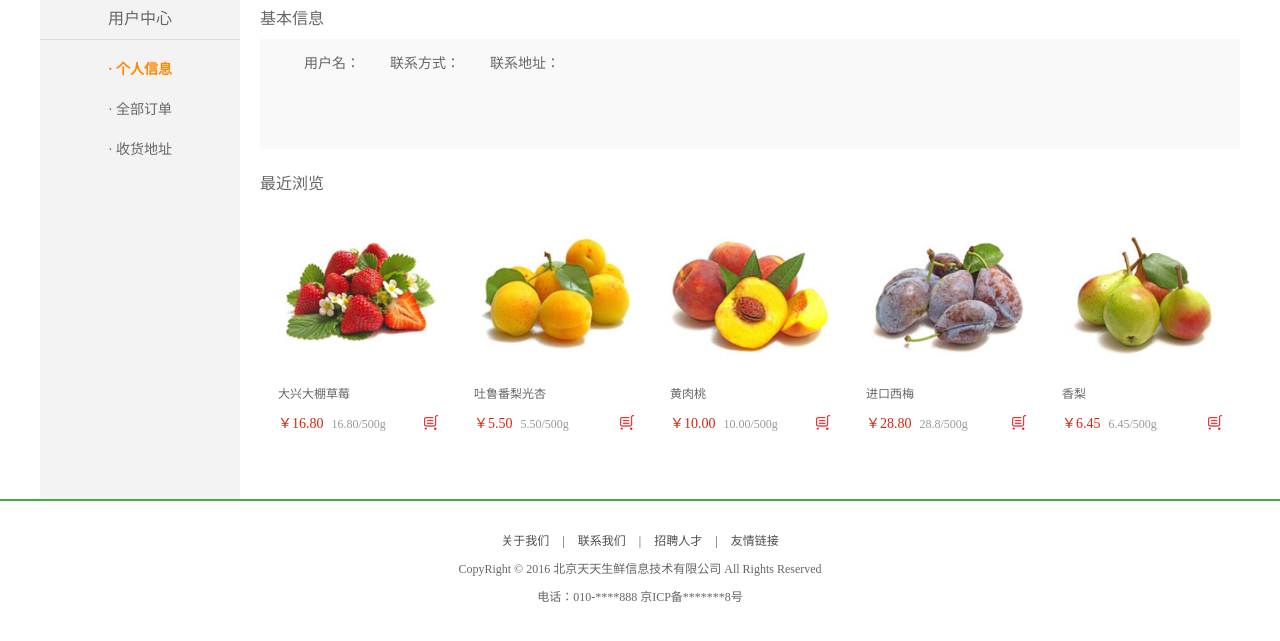
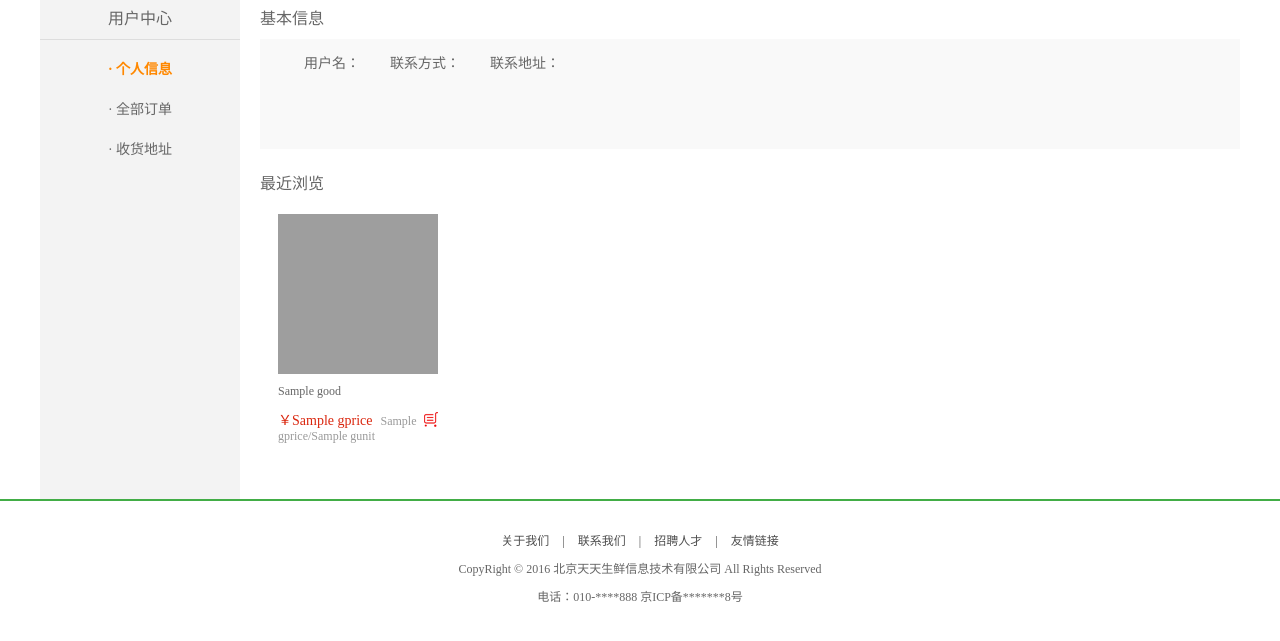
Before and after one commit to amuqiao/DailyFresh, a Django app: template dailyfresh/templates/df_user/user_center_info.html in a window 1280 px wide. Shown: the part 146-787 px from the top of the page. Run offline with Django 3.2, Linux system fonts and the light colour scheme; the template is opened without the code that fills it: most values are stand-ins (such as "Sample title", 1, 10 or a date in 2020); grey boxes are pictures that could not be loaded.

Commit message:
添加浏览历史记录

```diff
--- a/dailyfresh/templates/df_user/user_center_info.html
+++ b/dailyfresh/templates/df_user/user_center_info.html
@@ -23,55 +23,17 @@
 				<h3 class="common_title2">最近浏览</h3>
 				<div class="has_view_list">
 					<ul class="goods_type_list clearfix">
+				{% for goods in history_list %}
 				<li>
-					<a href="detail.html"><img src="/static/images/goods/goods003.jpg"></a>
-					<h4><a href="detail.html">大兴大棚草莓</a></h4>
+					<a href="/{{goods.id}}/"><img src="/static/{{goods.gpic}}"></a>
+					<h4><a href="/{{goods.id}}/">{{goods.gtitle}}</a></h4>
 					<div class="operate">
-						<span class="prize">￥16.80</span>
-						<span class="unit">16.80/500g</span>
-						<a href="#" class="add_goods" title="加入购物车"></a>
+						<span class="prize">￥{{goods.gprice}}</span>
+						<span class="unit">{{goods.gprice}}/{{goods.gunit}}</span>
+						<a href="#" class="add_goods" title="加入购物车"><a>
 					</div>
 				</li>
-
-				<li>
-					<a href="#"><img src="/static/images/goods/goods004.jpg"></a>
-					<h4><a href="#">吐鲁番梨光杏</a></h4>
-					<div class="operate">
-						<span class="prize">￥5.50</span>
-						<span class="unit">5.50/500g</span>
-						<a href="#" class="add_goods" title="加入购物车"></a>
-					</div>
-				</li>
-
-				<li>
-					<a href="#"><img src="/static/images/goods/goods005.jpg"></a>
-					<h4><a href="#">黄肉桃</a></h4>
-					<div class="operate">
-						<span class="prize">￥10.00</span>
-						<span class="unit">10.00/500g</span>
-						<a href="#" class="add_goods" title="加入购物车"></a>
-					</div>
-				</li>
-
-				<li>
-					<a href="#"><img src="/static/images/goods/goods006.jpg"></a>
-					<h4><a href="#">进口西梅</a></h4>
-					<div class="operate">
-						<span class="prize">￥28.80</span>
-						<span class="unit">28.8/500g</span>
-						<a href="#" class="add_goods" title="加入购物车"></a>
-					</div>
-				</li>
-
-				<li>
-					<a href="#"><img src="/static/images/goods/goods007.jpg"></a>
-					<h4><a href="#">香梨</a></h4>
-					<div class="operate">
-						<span class="prize">￥6.45</span>
-						<span class="unit">6.45/500g</span>
-						<a href="#" class="add_goods" title="加入购物车"></a>
-					</div>
-				</li>
+				{% endfor %}
 			</ul>
 		</div>
 		</div>
```
Also changed, not shown: dailyfresh/df_goods/views.py (+22 -2 lines), dailyfresh/df_user/views.py (+11 -1 lines).
